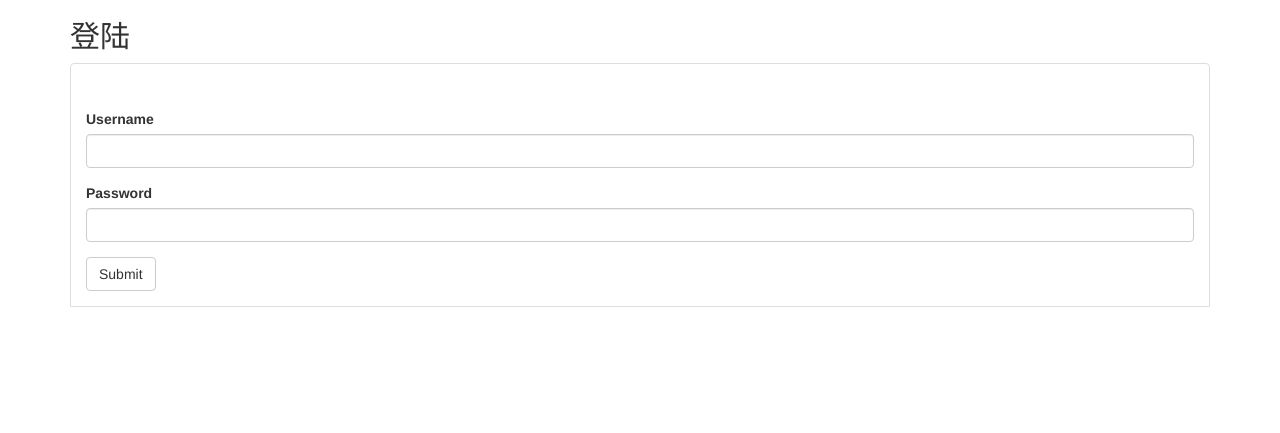
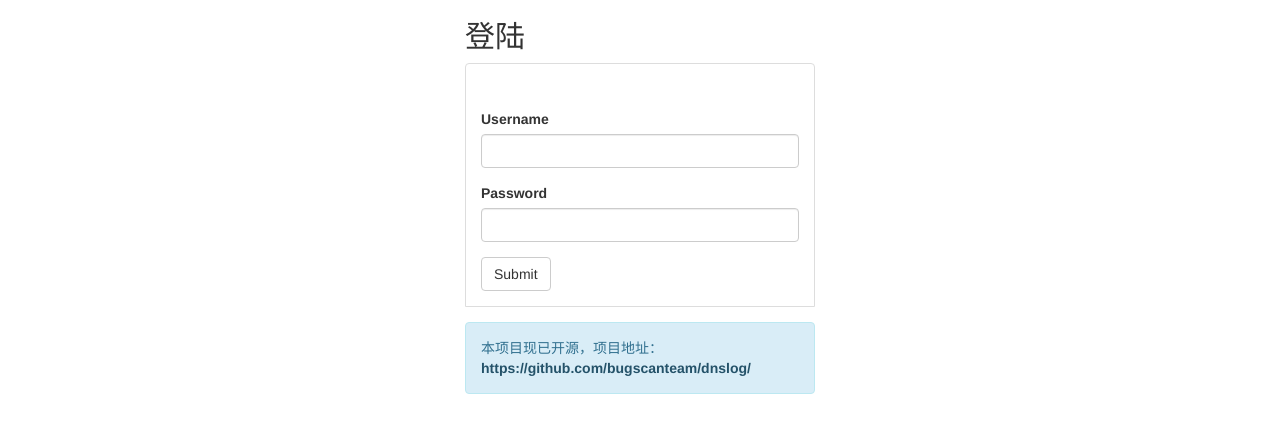
Before and after one commit to BugScanTeam/DNSLog, a Django app: template dnslog/templates/login.html in a window 1280 px wide. Shown: the top 433 px of the page. Run offline with Django 3.2, Linux system fonts and the light colour scheme; the template is opened without the code that fills it, so the values that code supplies are empty; some libraries are stand-ins or nearby versions.

Commit message:
Style: login.html

```diff
--- a/dnslog/templates/login.html
+++ b/dnslog/templates/login.html
@@ -23,7 +23,8 @@
 <body>
 
 <div class="container">
-
+<div class="col-md-4"></div>
+<div class="col-md-4">
     <h2>登陆</h2>
 
     <div class="bs bs-bg-classes">
@@ -57,9 +58,12 @@
 
 
     </div>
-
+    <div class="alert alert-info" role="alert">
+        本项目现已开源，项目地址：<br/>
+        <a href="https://github.com/bugscanteam/dnslog/" class="alert-link">https://github.com/bugscanteam/dnslog/</a>
+    </div>
 </div>
-
+</div>
 
 
 </body>
```
